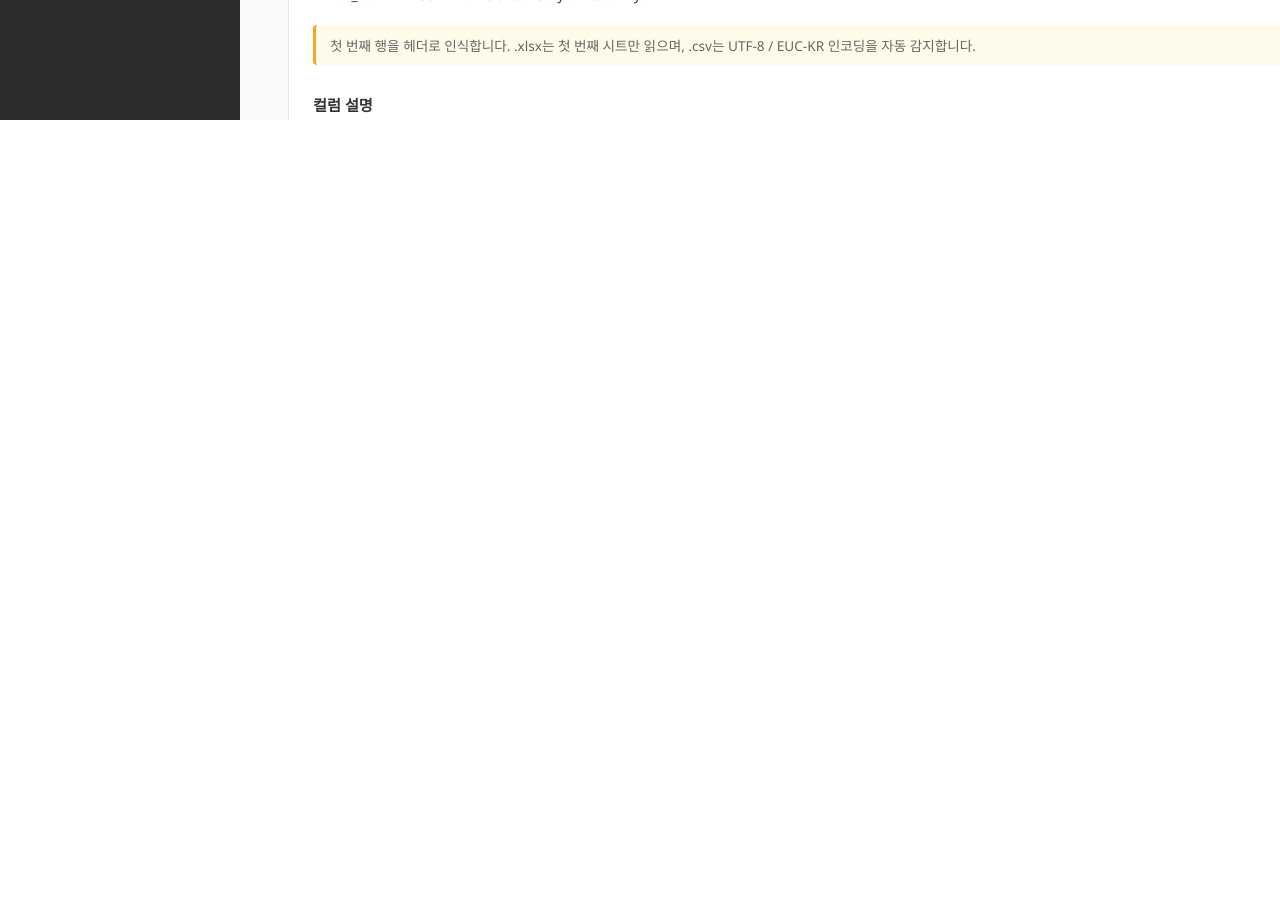
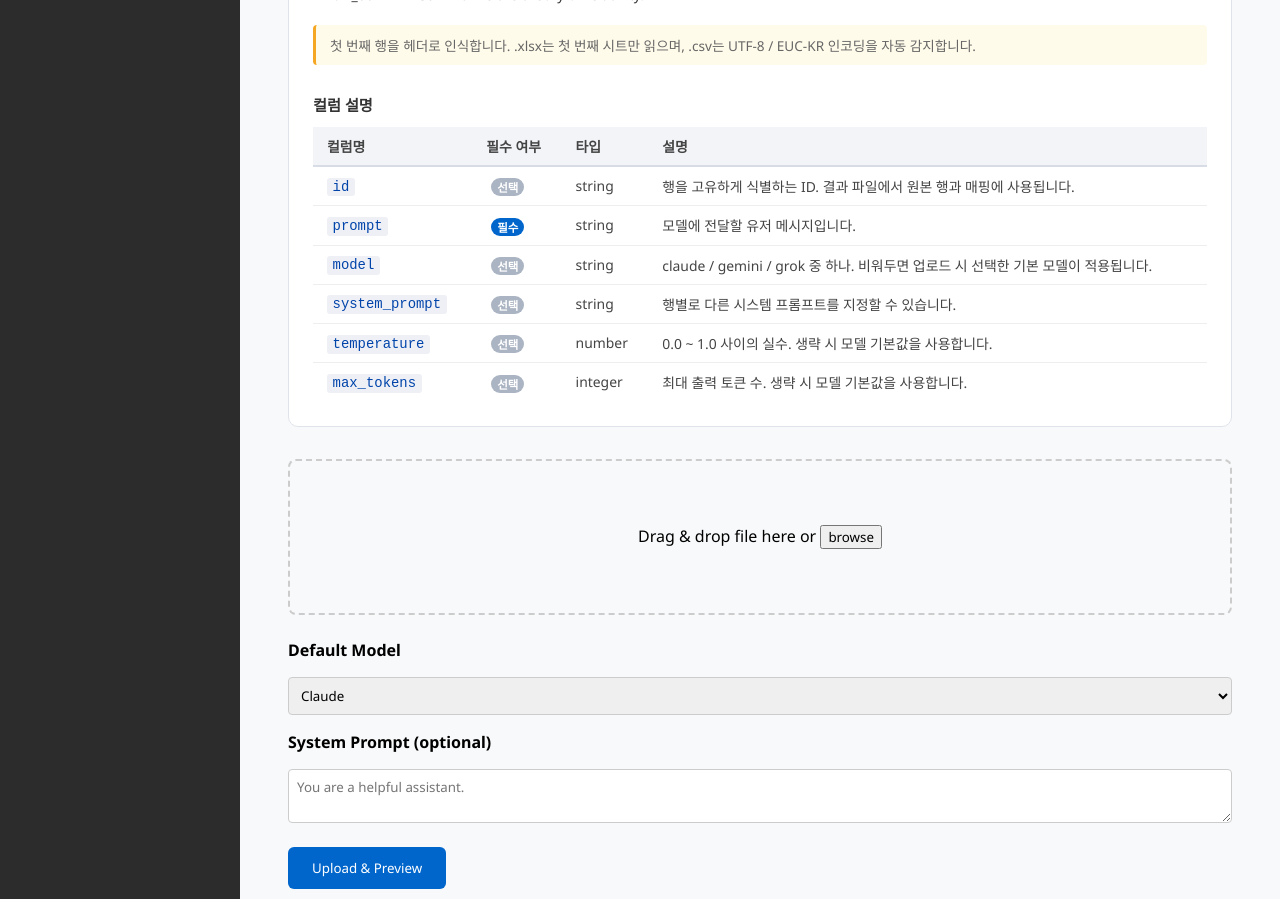
Before and after one commit to StolenMoments/BatchBridge-front, a Vue app: page /upload in a window 1280 px wide. Shown: the part 680-1579 px from the top of the page. Before the commit the page ends 800 px from the top, so only its background shows below. Built offline with nearby package versions, Linux system fonts and the light colour scheme; a web font is replaced by a local one.

Commit message:
Fix UploadView horizontal clipping at 125% zoom

```diff
--- a/src/layouts/DefaultLayout.vue
+++ b/src/layouts/DefaultLayout.vue
@@ -20,5 +20,5 @@ import Notifications from "@/composables/Notifications.vue";
 <style scoped>
 .layout { display: flex; flex-direction: column; min-height: 100vh; width: 100%; margin: 0; padding: 0; }
 .main-container { display: flex; flex: 1; width: 100%; max-width: none; margin: 0; }
-.content { flex: 1; width: 100%; max-width: none; padding: 24px; background: #f8f9fa; box-sizing: border-box; }
+.content { flex: 1; width: 100%; max-width: none; min-width: 0; padding: 24px; background: #f8f9fa; box-sizing: border-box; }
 </style>
--- a/src/style.css
+++ b/src/style.css
@@ -6,7 +6,6 @@ html, body {
   padding: 0;
   width: 100%;
   height: 100%;
-  overflow-x: hidden; /* 가로 스크롤 방지 */
   font-family: 'Noto Sans', 'NanumSquare', -apple-system, BlinkMacSystemFont, 'Segoe UI', Roboto, sans-serif;
 }
 
--- a/src/views/UploadView.vue
+++ b/src/views/UploadView.vue
@@ -62,6 +62,7 @@
       <!-- Column Description -->
       <div class="column-desc">
         <h3>컬럼 설명</h3>
+        <div class="table-scroll-wrapper">
         <table class="desc-table">
           <thead>
           <tr>
@@ -80,6 +81,7 @@
           </tr>
           </tbody>
         </table>
+      </div>
       </div>
     </div>
     <!-- End File Format Examples -->
@@ -120,6 +122,7 @@
     <!-- Preview Section -->
     <div v-if="previewData" class="preview-section">
       <h2>Preview (First 5 Rows)</h2>
+      <div class="table-scroll-wrapper">
       <table class="preview-table">
         <thead>
         <tr>
@@ -132,6 +135,7 @@
         </tr>
         </tbody>
       </table>
+      </div>
 
       <div class="stats">
         <p>Total Rows: {{ previewData.totalRows }}</p>
@@ -268,7 +272,14 @@ const submitBatch = async () => {
 </script>
 
 <style scoped>
-.upload-page { padding: 24px; max-width: 1100px; }
+.upload-page { padding: 24px; max-width: 1100px; width: 100%; box-sizing: border-box; }
+
+
+.table-scroll-wrapper {
+  width: 100%;
+  min-width: 0;
+  overflow-x: auto;
+}
 
 /* ── File format info ── */
 .file-format-info {
@@ -401,7 +412,7 @@ const submitBatch = async () => {
 
 /* Column description table */
 .column-desc h3 { font-size: 0.95rem; margin: 0 0 12px; color: #333; }
-.desc-table { width: 100%; border-collapse: collapse; font-size: 0.87rem; }
+.desc-table { width: 100%; min-width: 720px; border-collapse: collapse; font-size: 0.87rem; }
 .desc-table th {
   text-align: left;
   padding: 9px 14px;
@@ -447,7 +458,7 @@ const submitBatch = async () => {
 }
 
 /* ── Preview section ── */
-.preview-table { width: 100%; border-collapse: collapse; margin-bottom: 24px; }
+.preview-table { width: 100%; min-width: 640px; border-collapse: collapse; margin-bottom: 24px; }
 .preview-table th, .preview-table td { padding: 12px; border: 1px solid #eee; }
 .stats { margin-bottom: 24px; }
 </style>
```
